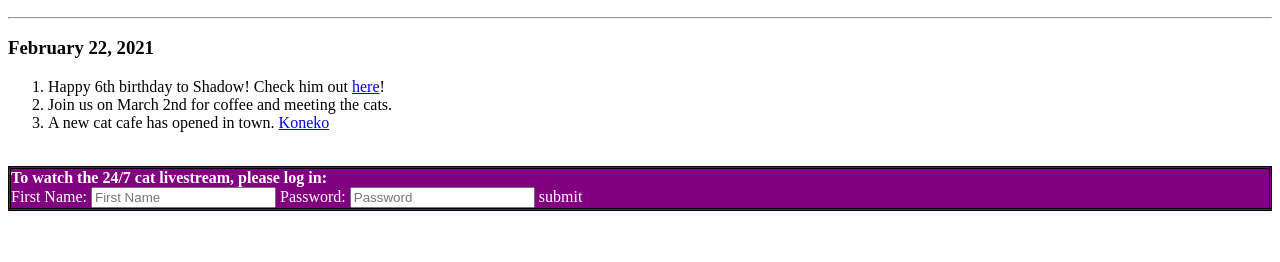
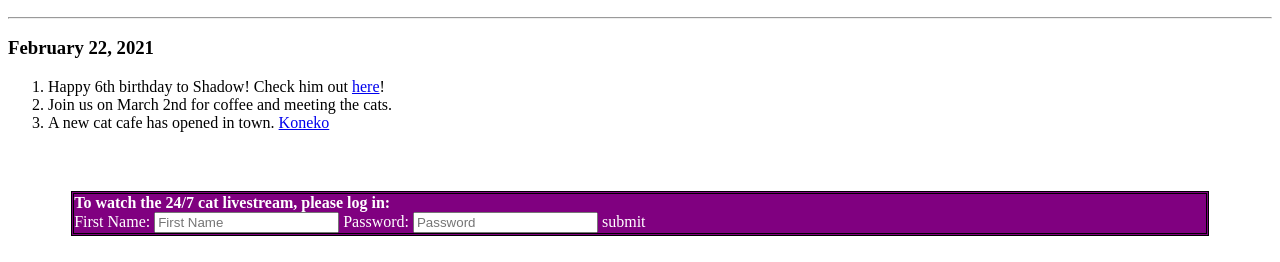
Before and after one commit to jmfrench788/HTMLRecap, a plain HTML site: page index.html in a window 1280 px wide. Shown: the part 863-1125 px from the top of the page. Before the commit the page ends 1082 px from the top, so only its background shows below. Drawn offline with Linux system fonts and the light colour scheme.

Commit message:
format changes

```diff
--- a/style.css
+++ b/style.css
@@ -30,5 +30,8 @@
     color: white;
     border-style: double;
     border-color: black;
-
+    margin-top: 2%;
+    margin-bottom: 2%;
+    margin-left: 5%;
+    margin-right: 5%;
 }
```
